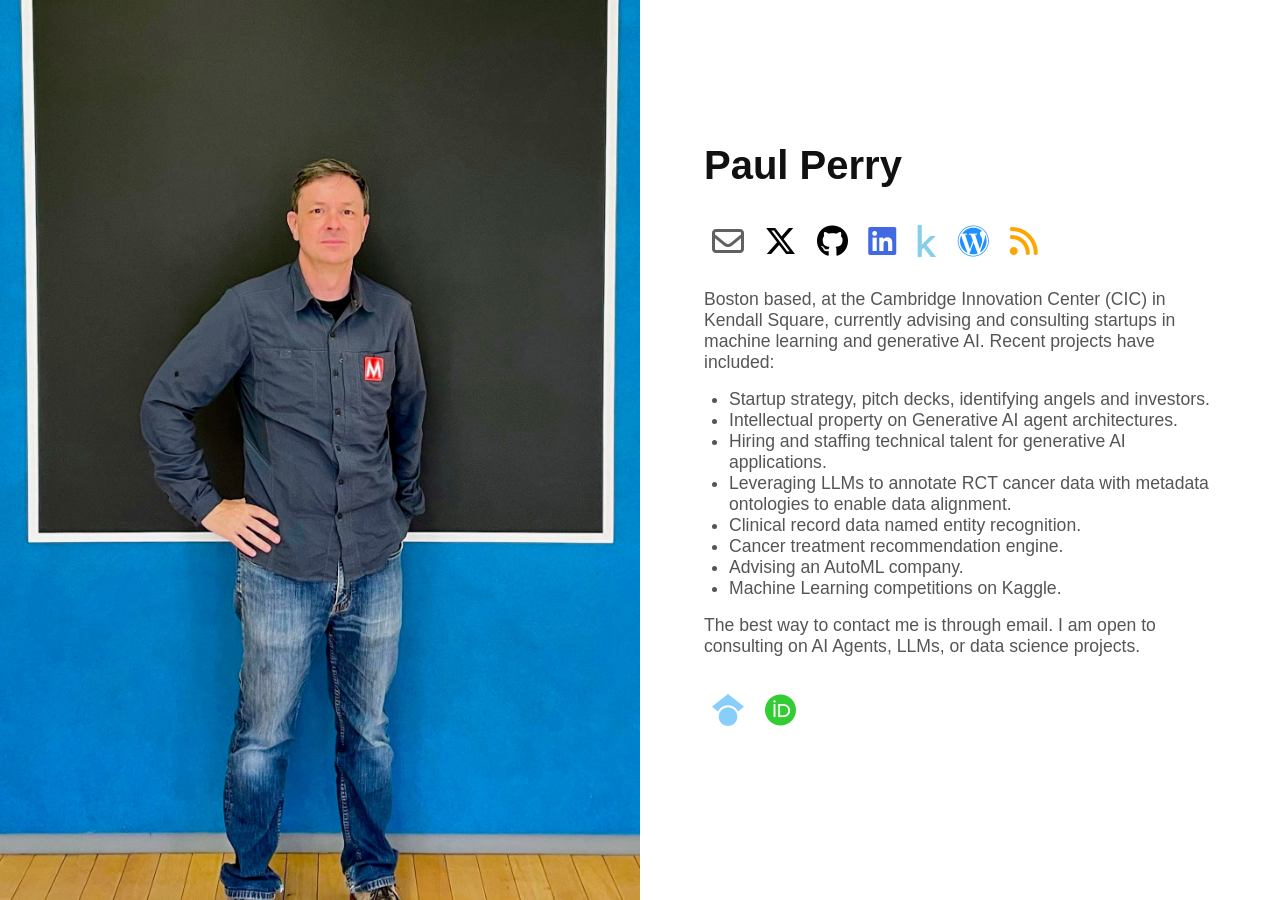
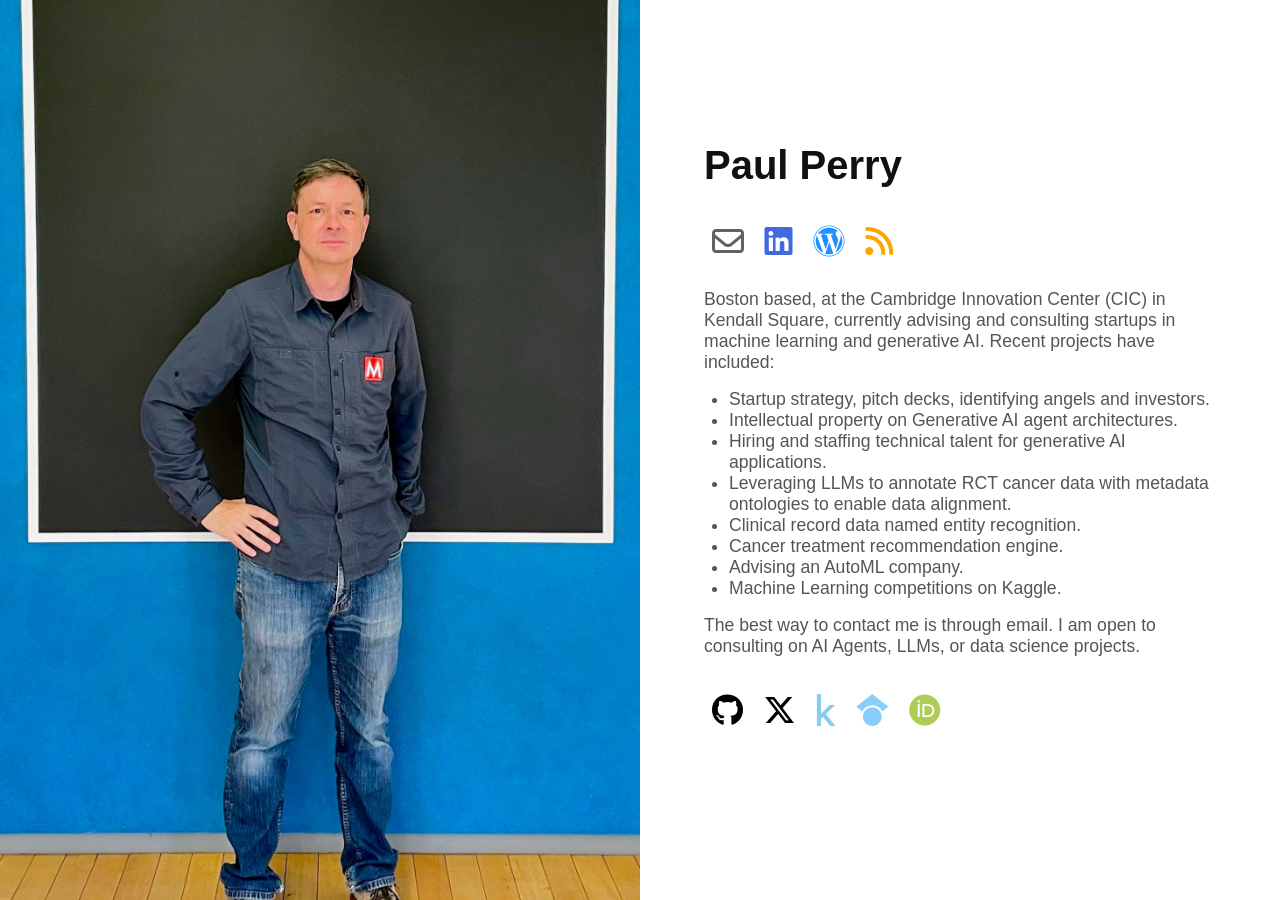
Before and after one commit to paulperry/paulperry.github.io, a Jekyll site: the page index.html, which Jekyll copies as it is, in a window 1280 px wide. Built offline with Jekyll 4.4.1, drawn with Linux system fonts in a browser that asks for light colours; nearby versions of some CDN libraries; some web fonts are replaced.

Commit message:
move icons, change color

```diff
--- a/index.html
+++ b/index.html
@@ -19,11 +19,8 @@
           <h1>Paul Perry</h1>
           <div class="info-links">
             <a class="icon" title="Email" href="mailto:bulk@paulperry.net"><i class="fa-regular fa-envelope"></i></a>
-	    <a class="icon" title="X" href="https://twitter.com/paulperry"><span style="color:black"><i class="fa-brands fa-x-twitter"></i></span></a>
 	    <!-- <i class="fa-brands fa-square-x-twitter"></i> -->
-            <a class="icon" title="GitHub" href="https://github.com/paulperry"><span style="color:black"><i class="fa-brands fa-github"></i></span></a>
             <a class="icon" title="LinkedIn" href="https://www.linkedin.com/in/paulperry"><span style="color:RoyalBlue"><i class="fa-brands fa-linkedin"></i></span></a>
-	    <a class="icon" title="Kaggle" href="https://www.kaggle.com/paulperry"><span style="color:SkyBlue"><i class="fa-brands fa-kaggle"></i></span></a>
 	    <a class="icon" title="Wordpress" href="http://blog.paulperry.net/"><span style="color:DodgerBlue"><i class="fa-brands fa-wordpress"></i></span></a>
 	    <a class="icon" title="RSS" href="http://blog.paulperry.net/feed/"><span style="color:orange"><i class="fa-solid fa-rss"></i></span></a>
 	    <!-- 	  <i class="fa-brands fa-threads"></i>
@@ -44,8 +41,11 @@
 	  </p>
           <p>The best way to contact me is through email. I am open to consulting on AI Agents, LLMs, or data science projects.</p>
 	  <div class="info-links">
+            <a class="icon" title="GitHub" href="https://github.com/paulperry"><span style="color:black"><i class="fa-brands fa-github"></i></span></a>
+	    <a class="icon" title="X" href="https://twitter.com/paulperry"><span style="color:black"><i class="fa-brands fa-x-twitter"></i></span></a>
+	    <a class="icon" title="Kaggle" href="https://www.kaggle.com/paulperry"><span style="color:SkyBlue"><i class="fa-brands fa-kaggle"></i></span></a>
 	    <a class="icon" title="Google Scholar" href="https://scholar.google.com/citations?hl=en&user=hEW2X1MAAAAJ"><span style="color:LightSkyBlue"><i class="fa-brands fa-google-scholar"></i></span></a>
-	    <a class="icon" title="ORCID" href="https://orcid.org/my-orcid?orcid=0000-0002-6682-9650"><span style="color:limegreen"><i class="fa-brands fa-orcid"></i></span></a>
+	    <a class="icon" title="ORCID" href="https://orcid.org/my-orcid?orcid=0000-0002-6682-9650"><span style="color:#aecd54"><i class="fa-brands fa-orcid"></i></span></a>
 	    <div class="info-links">
 
 	</div>
```
